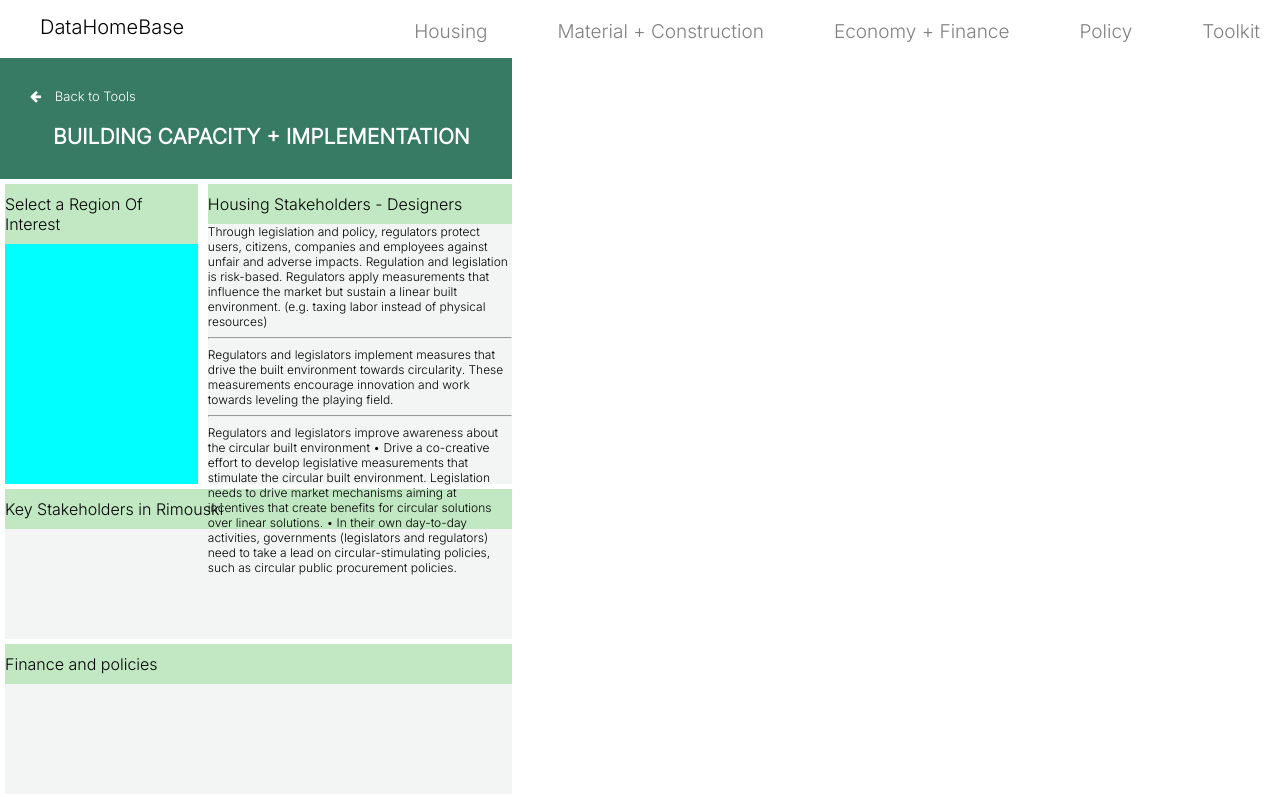
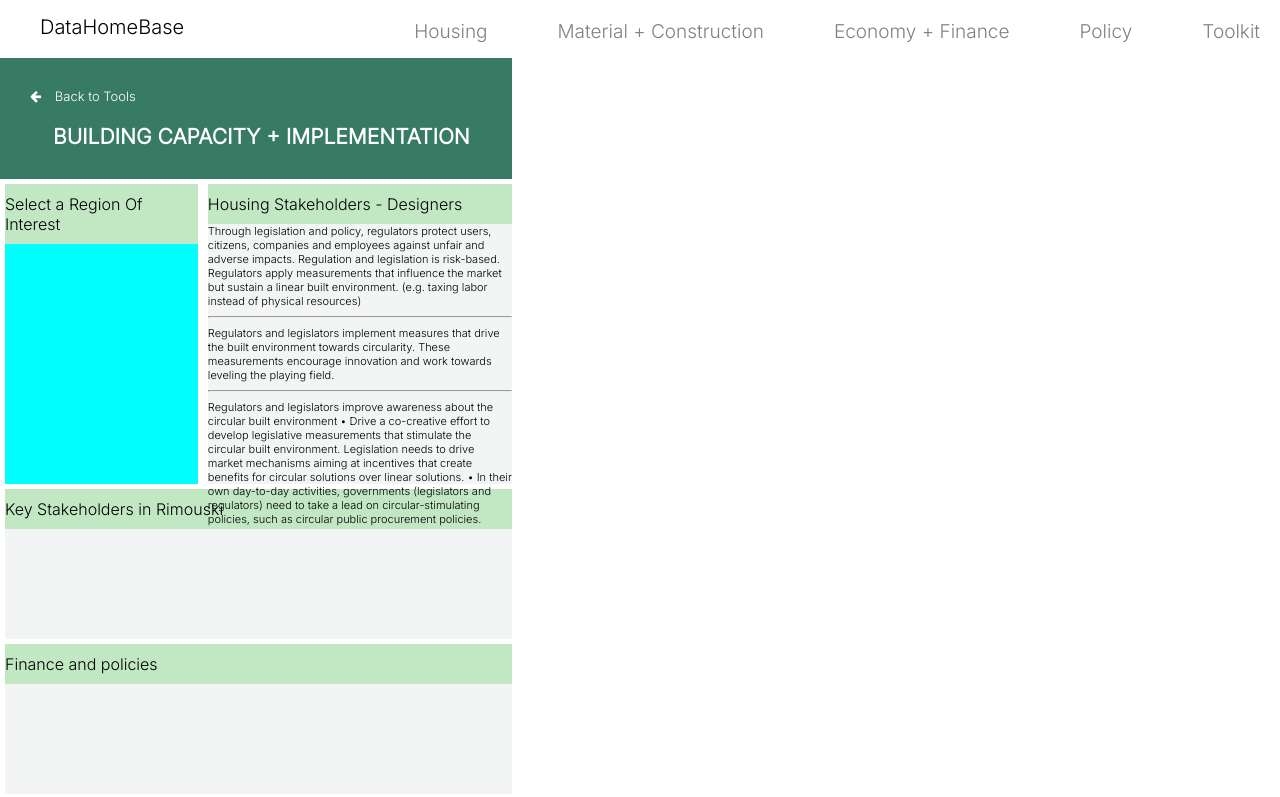
Before and after one commit to prasoon006/wheel-new, a website: page leftPanel.html in a window 1280 px wide. Drawn offline with Linux system fonts and the light colour scheme.

Commit message:
adjust font size

```diff
--- a/leftPanel.html
+++ b/leftPanel.html
@@ -71,7 +71,7 @@
         <div class="rgn-int-box">
           Housing Stakeholders - Designers
         </div>
-        <div style="font-size:12px;">
+        <div style="font-size:11px;">
           Through legislation and policy, regulators protect users, citizens, companies and employees against unfair and
           adverse impacts. Regulation
           and legislation is risk-based. Regulators apply measurements that influence the market but sustain a linear
@@ -80,7 +80,7 @@
         </div>
         <hr>
 
-        <div style="font-size:12px;">
+        <div style="font-size:11px;">
           Regulators and legislators implement measures
           that drive the built environment towards circularity.
           These measurements encourage innovation and
@@ -88,7 +88,7 @@
         </div>
         <hr>
 
-        <div style="font-size:12px;">
+        <div style="font-size:11px;">
           Regulators and legislators improve
           awareness about the circular built
           environment
```
